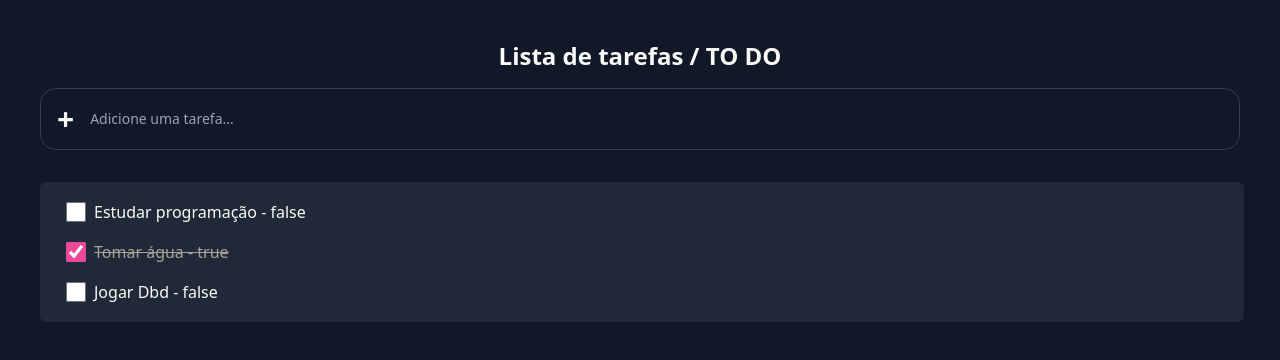
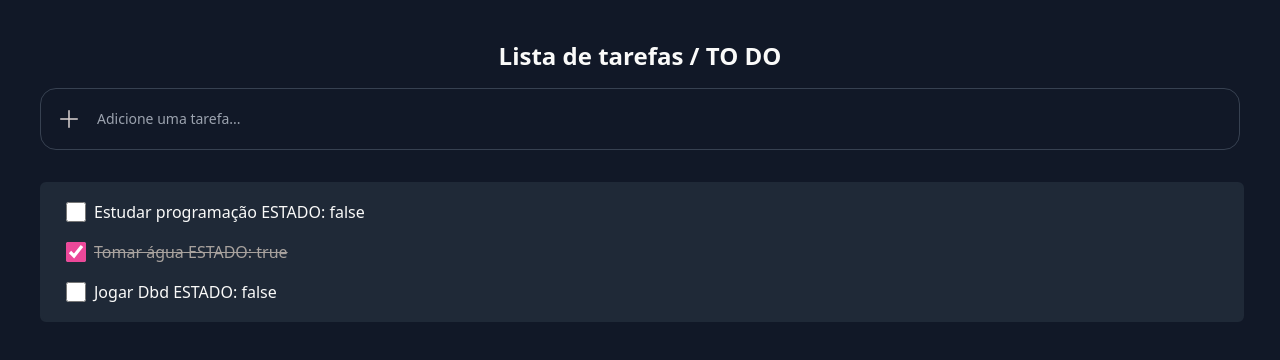
Before and after one commit to Laysanha/ToDo, a React (Vite) app: page / in a window 1280 px wide. Shown: the top 360 px of the page. Built offline with nearby package versions, Linux system fonts and the light colour scheme.

Commit message:
14/10 - import lib icon

```diff
--- a/package.json
+++ b/package.json
@@ -9,6 +9,7 @@
     "preview": "vite preview"
   },
   "dependencies": {
+    "phosphor-react": "^1.4.1",
     "react": "^18.2.0",
     "react-dom": "^18.2.0"
   },
--- a/src/compoments/AddArea/index.tsx
+++ b/src/compoments/AddArea/index.tsx
@@ -1,4 +1,5 @@
-import { useState, KeyboardEvent } from "react"
+import { useState, KeyboardEvent } from "react";
+import { Plus } from "phosphor-react";
 
 type Props = {
     onEnter: (taskname: string) => void
@@ -15,7 +16,9 @@ export const AddArea = ({onEnter} : Props) => {
 
     return(
         <div className="p-4 py-3 border border-gray-700 rounded-2xl flex flex-row gap-2 justify-center">
-            <p className="text-3xl">+</p>
+            <p className="text-3xl flex items-center">
+                <Plus size={24} color="#dad2d2" weight="fill" />
+            </p>
 
             <input
                 type="text"
--- a/src/compoments/Listitem/index.tsx
+++ b/src/compoments/Listitem/index.tsx
@@ -1,4 +1,4 @@
-import { useState } from 'react';
+import React, { useState } from 'react';
 import { Item } from '../../types/item';
 
 type Props ={
@@ -15,8 +15,10 @@ export const ListIltem = ({ item } :Props) => {
                 checked={isChecked}
                 onChange={e => setisChecked(e.target.checked)}
                 className="w-5 accent-pink-500"
-            />
-            <label className={ isChecked ? 'line-through text-stone-400' : '' }> {item.name} - {item.done.toString()} </label>
+                />
+            <label className = { isChecked ? 'line-through text-stone-400' : '' }>
+                { item.name } ESTADO: { item.done.toString() }
+            </label>
         </div>
     )
 }
```
Also changed, not shown: 1 other file (tests, documents, lock files or other folders).
